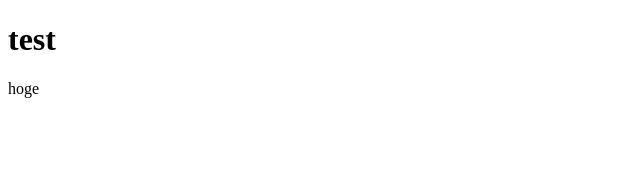
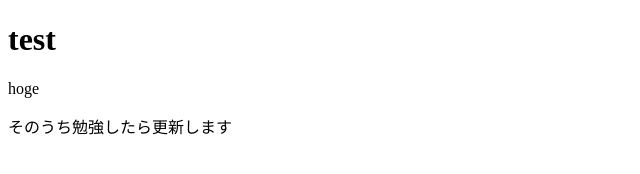
Before and after one commit to Suu0313/Suu0313.github.io, a plain HTML site: page index.html in a window 1280 px wide. Shown: the whole page, without its empty margins (0-640 px from the left). Drawn offline with Linux system fonts and the light colour scheme.

Commit message:
Update index.html

```diff
--- a/index.html
+++ b/index.html
@@ -7,5 +7,6 @@
 <body>
   <h1>test</h1>
   <p>hoge</p>
+  そのうち勉強したら更新します
 </body>
 </html>
```
